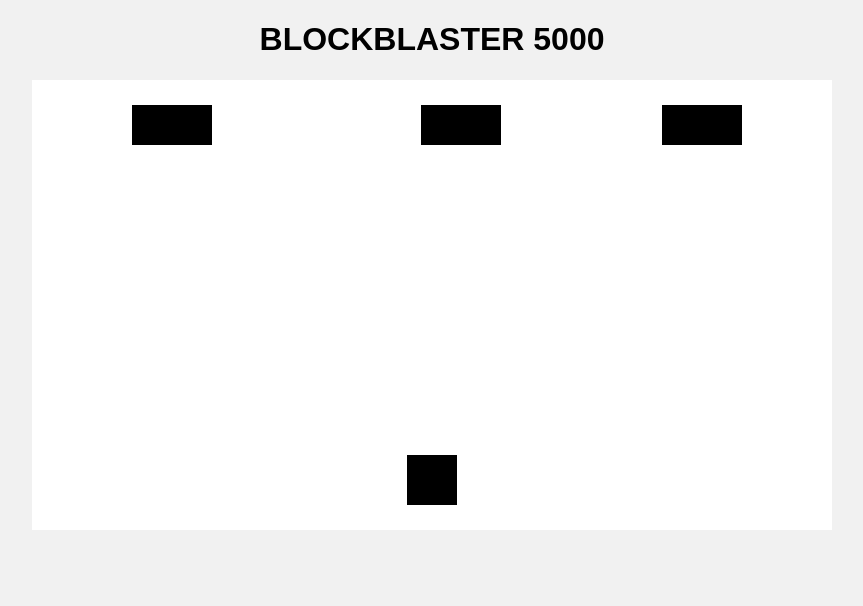
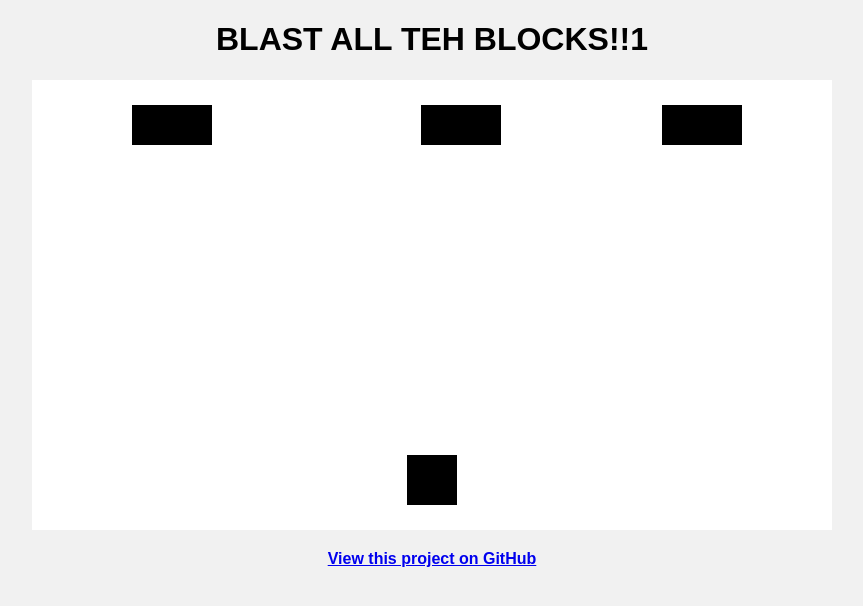
Before and after one commit to greypants/blastEngine, a plain HTML site: page index.html in a window 1280 px wide. Shown: the whole page, without its empty margins (208-1071 px from the left). Drawn offline with Linux system fonts and the light colour scheme.

Commit message:
Added gitHub link to demo page.

```diff
--- a/index.html
+++ b/index.html
@@ -7,7 +7,9 @@
 	</head>
 
 	<body>
-		<h1>BLOCKBLASTER 5000</h1>
+		<h1>BLAST ALL TEH BLOCKS!!1</h1>
+		<div id="canvas-wrapper"></div>
+		<p><a href="https://github.com/greypants/blockblaster-bootstrap">View this project on GitHub</a></p>
 		<script src="javascript/polyfills.js"></script>
 		<script src="javascript/game.Rectangle.js"></script>
 		<script src="javascript/game.Ship.js"></script>
--- a/javascript/game.core.js
+++ b/javascript/game.core.js
@@ -18,7 +18,7 @@ window.GAME = window.GAME || {};
 			game.ctx = game.canvas.getContext("2d");
 			game.canvas.width = width;
 			game.canvas.height = height;
-			document.body.appendChild(game.canvas);
+			document.getElementById('canvas-wrapper').appendChild(game.canvas);
 		},
 
 		getRandomNumber: function(min, max) {
```
